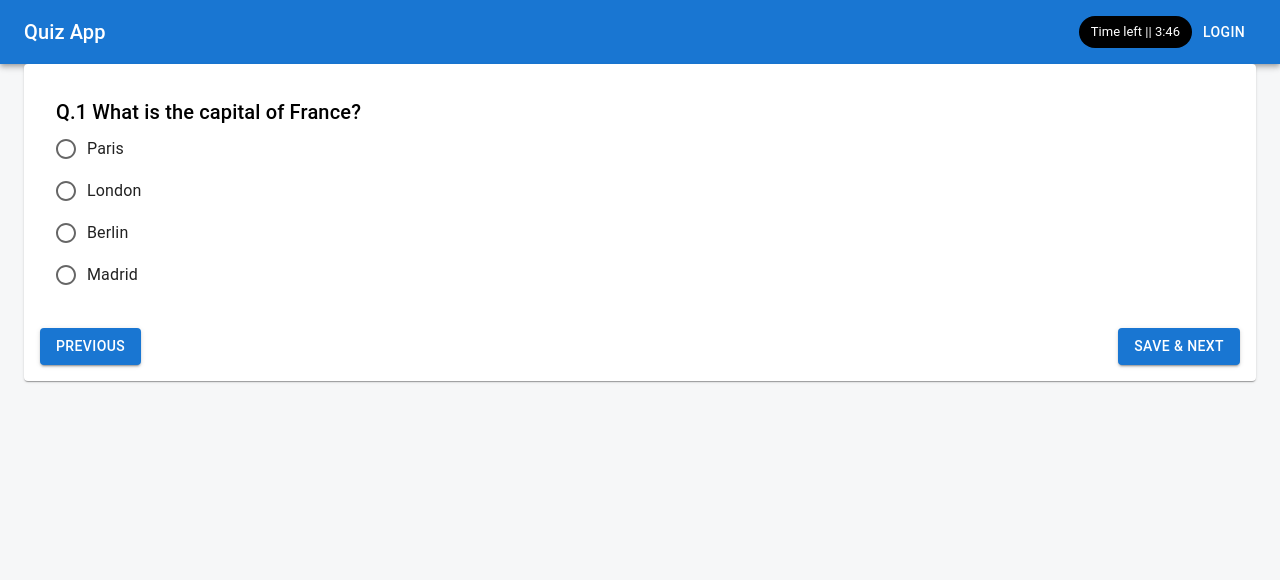
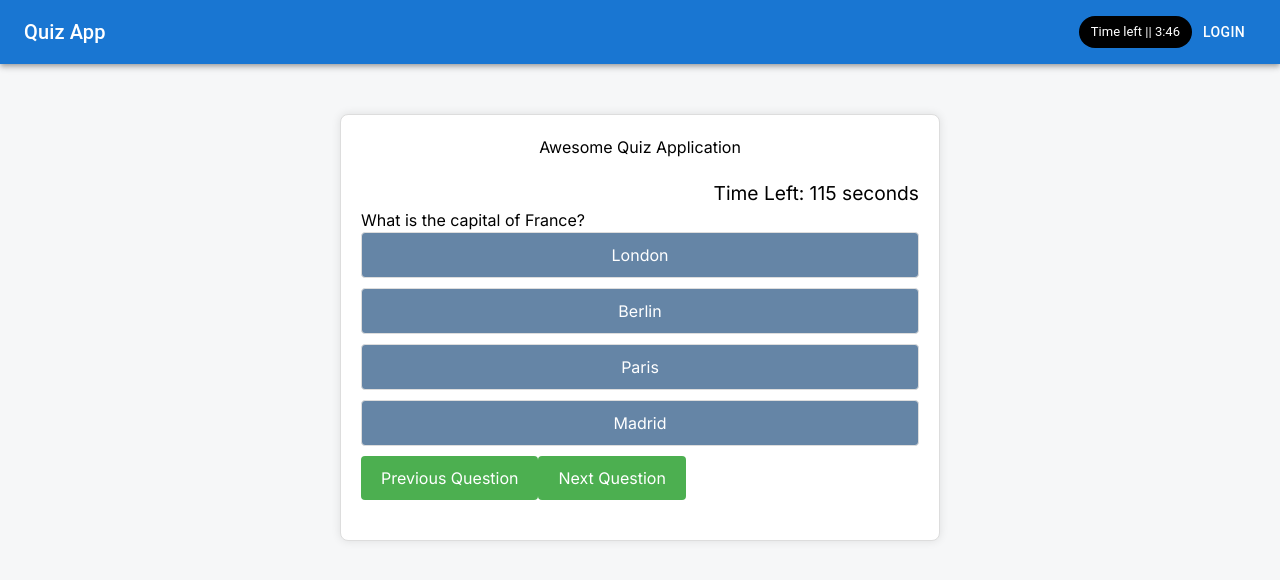
Before and after one commit to Dhaneshwar7/Quiz-App-hk, a Next.js app: page / in a window 1280 px wide. Shown: the top 580 px of the page. Built offline with nearby package versions, Linux system fonts and the light colour scheme.

Commit message:
quiz app v1

```diff
--- a/src/app/globals.css
+++ b/src/app/globals.css
@@ -1,3 +1,76 @@
 @tailwind base;
 @tailwind components;
 @tailwind utilities;
+
+body {
+  font-family: Arial, sans-serif;
+}
+
+.quiz-app {
+  max-width: 600px;
+  margin: 50px auto;
+  padding: 20px;
+  border: 1px solid #ddd;
+  border-radius: 8px;
+  box-shadow: 0 0 10px rgba(0, 0, 0, 0.1);
+  background-color: #fff;
+}
+
+h1 {
+  text-align: center;
+  margin-bottom: 20px;
+}
+
+.timer {
+  text-align: right;
+  font-size: 1.2em;
+}
+
+.question {
+  margin-bottom: 20px;
+}
+
+ul {
+  list-style-type: none;
+  padding: 0;
+}
+
+.option {
+  display: block;
+  width: 100%;
+  padding: 10px;
+  margin-bottom: 10px;
+  border: 1px solid #ddd;
+  border-radius: 4px;
+  cursor: pointer;
+  background-color:#1b4b7cac;
+  transition: background-color 0.3s;
+}
+
+/* .option:hover {
+  background-color: #f0f0f0;
+} */
+
+.correct {
+  color: black;
+  background-color: #83ab84;
+}
+
+.incorrect {
+ background-color: #c8e6c9;
+}
+
+
+button {
+  padding: 10px 20px;
+  border: none;
+  border-radius: 4px;
+  background-color: #4caf50;
+  color: #fff;
+  cursor: pointer;
+}
+
+button:disabled {
+  background-color: #ddd;
+  cursor: not-allowed;
+}
--- a/src/app/page.js
+++ b/src/app/page.js
@@ -1,13 +1,100 @@
-import Image from 'next/image';
+'use client';
 import Navbar from '@/components/Navbar';
-import QuizCard from '@/components/QuizCard';
+import Timer from '@/components/Timer';
+import Result from '@/components/Result';
+import Question from '@/components/Question';
+import { useState, useEffect } from 'react';
+
+const quizQuestions = [
+	{
+		question: 'What is the capital of France?',
+		options: ['London', 'Berlin', 'Paris', 'Madrid'],
+		correctAnswer: 'Paris',
+	},
+	{
+		question: 'What is the largest planet in our solar system?',
+		options: ['Mars', 'Venus', 'Jupiter', 'Saturn'],
+		correctAnswer: 'Jupiter',
+	},
+	{
+		question:
+			'Which programming language is commonly used for web development?',
+		options: ['Python', 'Java', 'JavaScript', 'C++'],
+		correctAnswer: 'JavaScript',
+	},
+];
 
 export default function Home() {
+	const [currentQuestionIndex, setCurrentQuestionIndex] = useState(0);
+	const [score, setScore] = useState(0);
+	const [showResult, setShowResult] = useState(false);
+	const [timeLeft, setTimeLeft] = useState(120); // Initialize with 60 seconds or desired time
+	const [selectedOptions, setSelectedOptions] = useState(
+		Array(quizQuestions.length).fill(null)
+	);
+
+	console.log(selectedOptions);
+	console.log(score);
+	useEffect(() => {
+		if (timeLeft === 0) {
+			setShowResult(true);
+		}
+	}, [timeLeft]);
+
+	const handleAnswer = isCorrect => {
+		if (isCorrect && selectedOptions[currentQuestionIndex] !== true) {
+			setScore(prevScore => prevScore + 1);
+		} else if (!isCorrect && selectedOptions[currentQuestionIndex] === true) {
+			setScore(prevScore => prevScore - 1);
+		}
+	};
+
+	const goToNextQuestion = () => {
+		const nextQuestionIndex = currentQuestionIndex + 1;
+		if (nextQuestionIndex < quizQuestions.length) {
+			setCurrentQuestionIndex(nextQuestionIndex);
+		} else {
+			setShowResult(true);
+		}
+	};
+
+	const goToPreviousQuestion = () => {
+		const previousQuestionIndex = currentQuestionIndex - 1;
+		if (previousQuestionIndex >= 0) {
+			setCurrentQuestionIndex(previousQuestionIndex);
+		}
+	};
+
+	const setSelectedOption = option => {
+		const updatedSelectedOptions = [...selectedOptions];
+		updatedSelectedOptions[currentQuestionIndex] = option;
+		setSelectedOptions(updatedSelectedOptions);
+	};
+
 	return (
 		<>
 			<div style={{ backgroundColor: '#F6F7F8', height: '100vh' }}>
 				<Navbar />
-				<QuizCard />
+				<div className="quiz-app">
+					<h1>Awesome Quiz Application</h1>
+					<Timer timeLeft={timeLeft} setTimeLeft={setTimeLeft} />
+					{showResult ? (
+						<Result
+							score={score}
+							totalQuestions={quizQuestions.length}
+							message={timeLeft === 0 ? "Time's Up!" : null}
+						/>
+					) : (
+						<Question
+							question={quizQuestions[currentQuestionIndex]}
+							handleAnswer={handleAnswer}
+							selectedOption={selectedOptions[currentQuestionIndex]}
+							setSelectedOption={setSelectedOption}
+							goToNextQuestion={goToNextQuestion}
+							goToPreviousQuestion={goToPreviousQuestion}
+						/>
+					)}
+				</div>
 			</div>
 		</>
 	);
--- /dev/null
+++ b/src/components/Question.jsx
@@ -0,0 +1,39 @@
+import React, { useState, useEffect } from 'react';
+
+const Question = ({
+	question,
+	handleAnswer,
+	selectedOption,
+	setSelectedOption,
+	goToNextQuestion,
+	goToPreviousQuestion,
+}) => {
+	const handleOptionClick = option => {
+		setSelectedOption(option);
+		handleAnswer(option === question.correctAnswer);
+	};
+
+	return (
+		<div className="question">
+			<h2>{question.question}</h2>
+			<ul>
+				{question.options.map((option, index) => (
+					<li key={index}>
+						<button
+							className={`option ${selectedOption === option ? 'correct' : ''}`}
+							onClick={() => handleOptionClick(option)}
+						>
+							{option}
+						</button>
+					</li>
+				))}
+			</ul>
+			<div className="navigation-buttons">
+				<button onClick={goToPreviousQuestion}>Previous Question</button>
+				<button onClick={goToNextQuestion}>Next Question</button>
+			</div>
+		</div>
+	);
+};
+
+export default Question;
--- /dev/null
+++ b/src/components/Result.jsx
@@ -0,0 +1,16 @@
+import React from 'react';
+
+const Result = ({ score, totalQuestions, message }) => {
+	return (
+		<div className="result">
+			<h2>Quiz Finished!</h2>
+			{message && <p>{message}</p>}
+			<p>
+				Your score is {score} out of {totalQuestions}
+			</p>
+			<button onClick={() => window.location.reload()}>Restart Quiz</button>
+		</div>
+	);
+};
+
+export default Result;
--- /dev/null
+++ b/src/components/Timer.jsx
@@ -0,0 +1,19 @@
+import React, { useEffect } from 'react';
+
+const Timer = ({ timeLeft, setTimeLeft }) => {
+	useEffect(() => {
+		const timer = setInterval(() => {
+			setTimeLeft(prev => (prev > 0 ? prev - 1 : 0));
+		}, 1000);
+
+		return () => clearInterval(timer);
+	}, [setTimeLeft]);
+
+	return (
+		<div className="timer">
+			<p>Time Left: {timeLeft < 10 ? `0${timeLeft}` : timeLeft} seconds</p>
+		</div>
+	);
+};
+
+export default Timer;
```
Also changed, not shown: src/utils/QuestionArray.js (added, +18 -0 lines).
